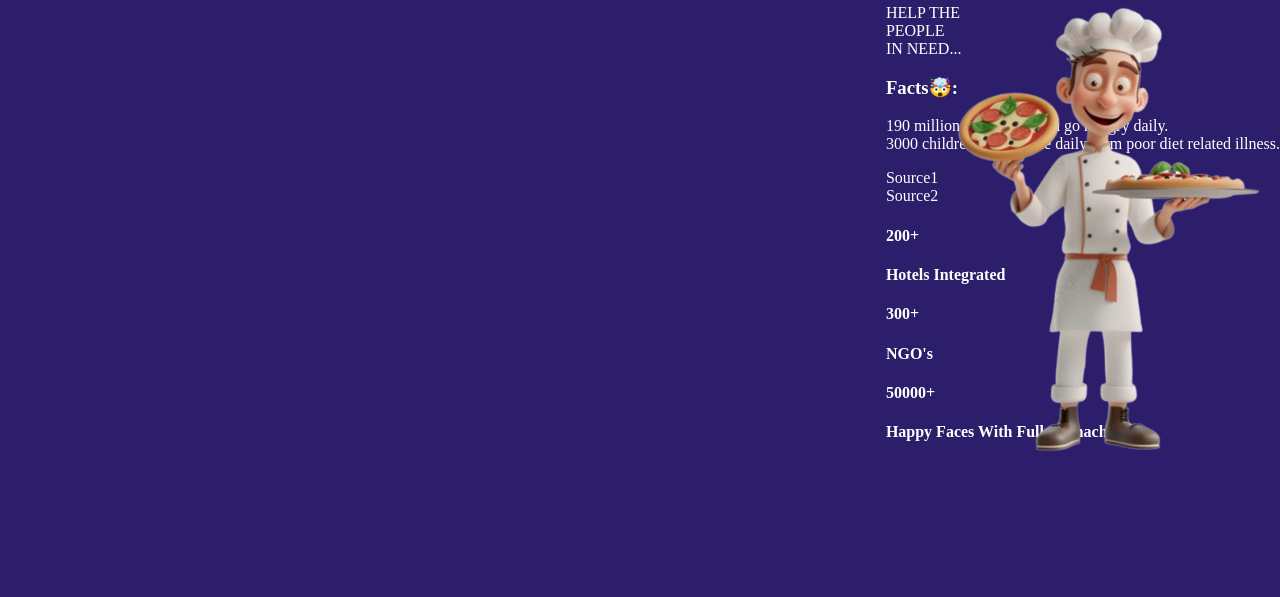
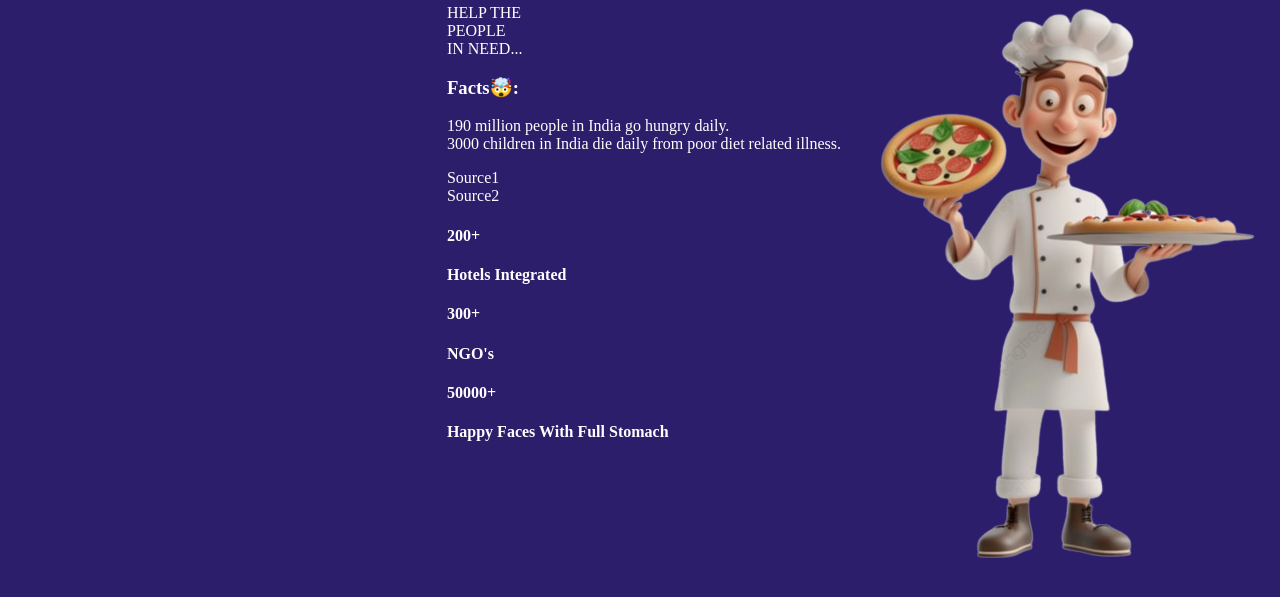
Before and after one commit to amanurmaliya/CSS, a plain HTML site: page index.html in a window 1280 px wide. Shown: the part 91-688 px from the top of the page. Drawn offline with Linux system fonts and the light colour scheme; a web font is replaced by a local one.

Commit message:
Real style.css
This is the real style.css since i have not saved the file before pushing so the old changes came to picture

```diff
--- a/style.css
+++ b/style.css
@@ -82,17 +82,4 @@ header
     justify-content: flex-end;
     color: white;
     position: relative;
-    width: 100%;
 }
-
-.right-photo {
-    position: absolute; /* Position it absolutely within the parent */
-    right: 0; /* Align it to the right edge of the parent */
-    top: 0; /* Align it to the top edge of the parent */
-    height: 100%; /* Make it take full height of the parent */
-}
-
-.right-photo img {
-    height: 100%; /* Ensure image scales with the container */
-    width: auto; /* Maintain aspect ratio */
-}
```
